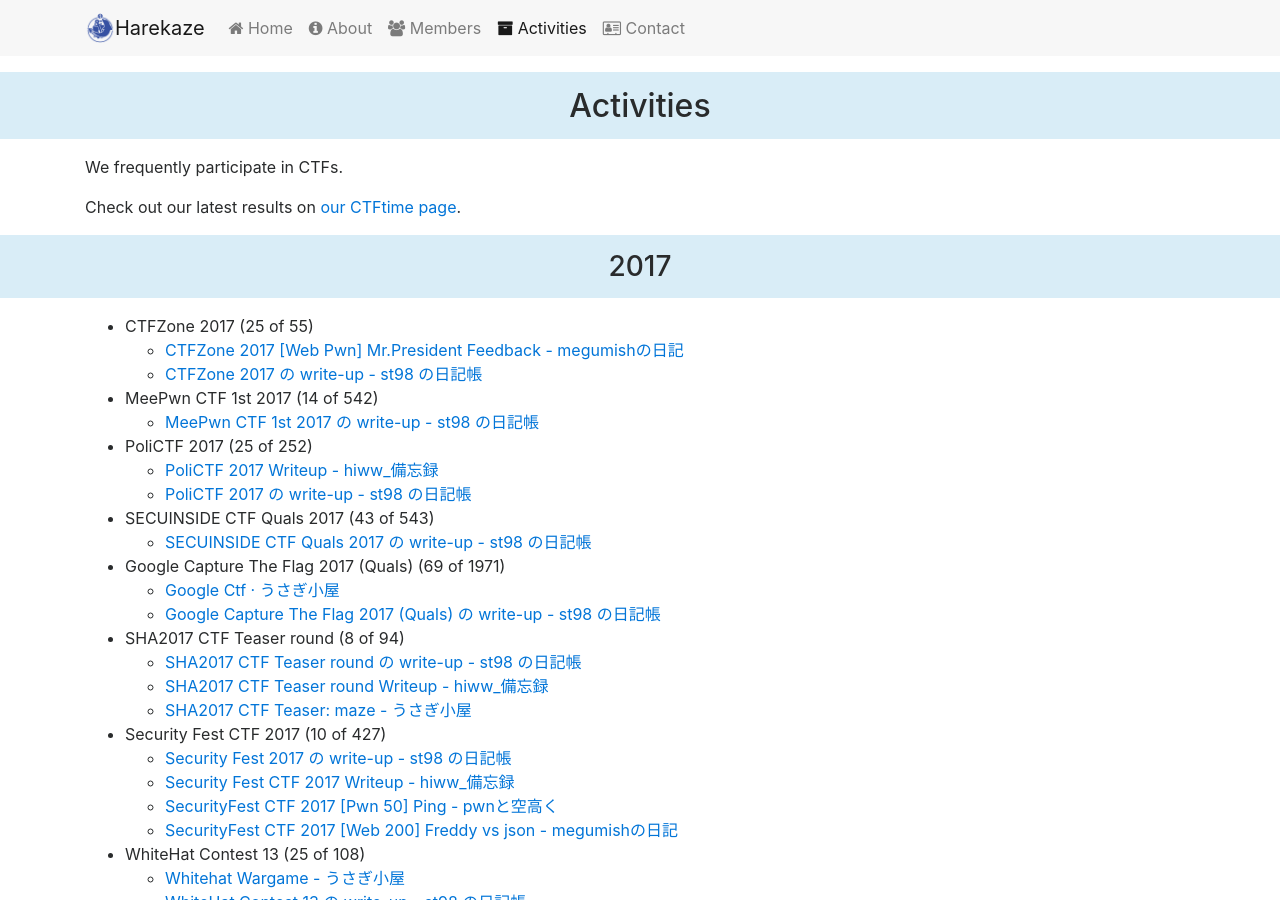
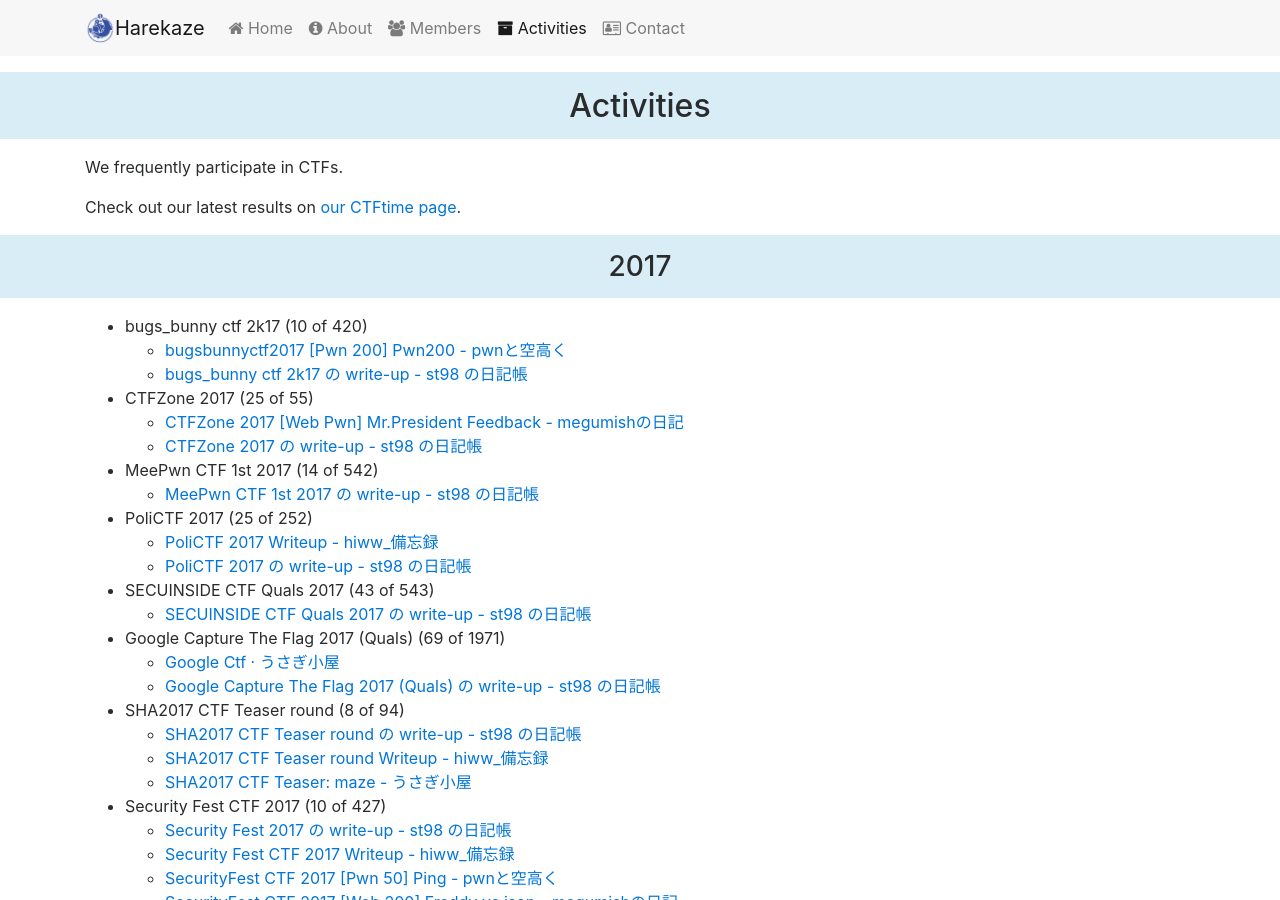
Before and after one commit to TeamHarekaze/TeamHarekaze.github.io, a Jekyll site: the page built from activities.html, in a window 1280 px wide and 900 px high. Built offline with Jekyll 4.4.1, drawn with Linux system fonts in a browser that asks for light colours; nearby versions of some CDN libraries.

Commit message:
Add bugs_bunny ctf 2k17

```diff
--- a/_data/activities.yml
+++ b/_data/activities.yml
@@ -1,5 +1,13 @@
 - year: 2017
   ctfs:
+    - name: "bugs_bunny ctf 2k17"
+      rank: 10
+      participants: 420
+      writeups:
+        - title: "bugsbunnyctf2017 [Pwn 200] Pwn200 - pwnと空高く"
+          url: "http://pwn.megumi.sh/entry/2017/07/31/235417"
+        - title: "bugs_bunny ctf 2k17 の write-up - st98 の日記帳"
+          url: "https://st98.github.io/diary/posts/2017-08-01-bugs-bunny-ctf-2k17.html"
     - name: "CTFZone 2017"
       rank: 25
       participants: 55
```
